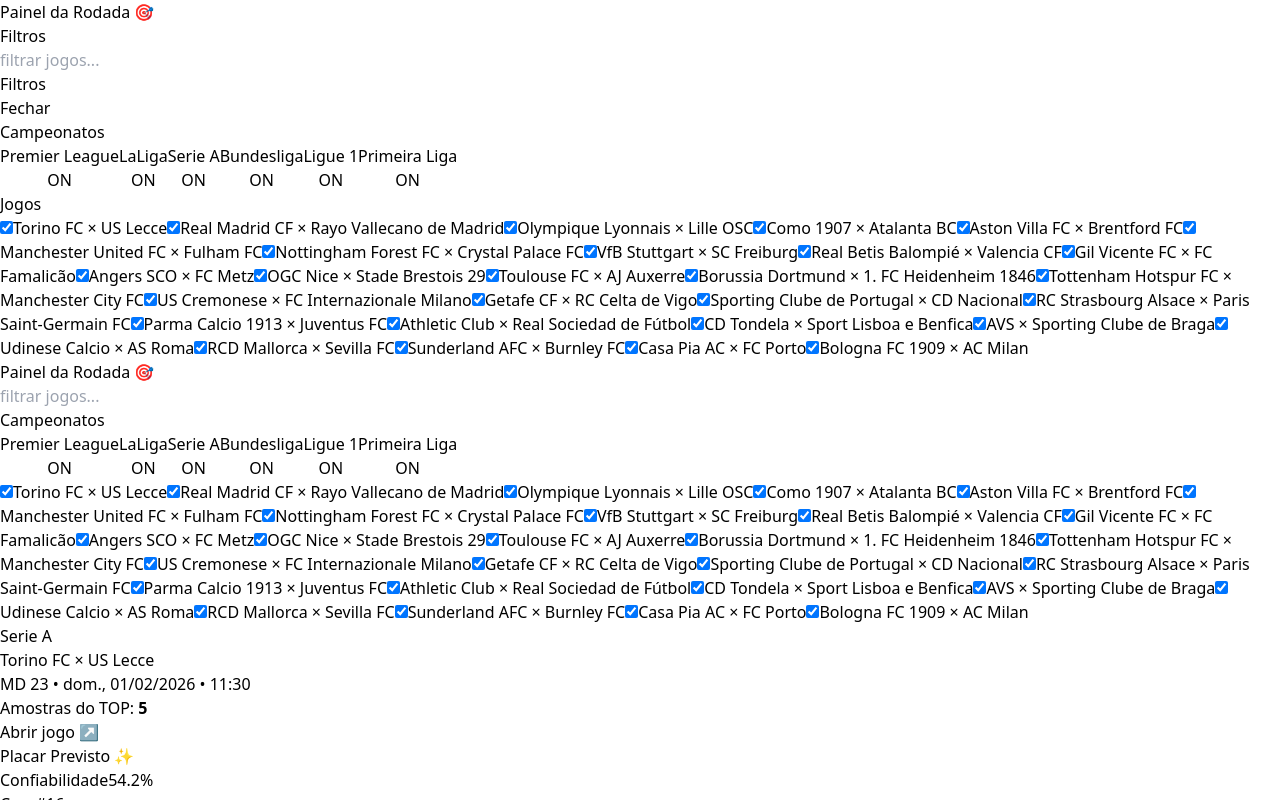
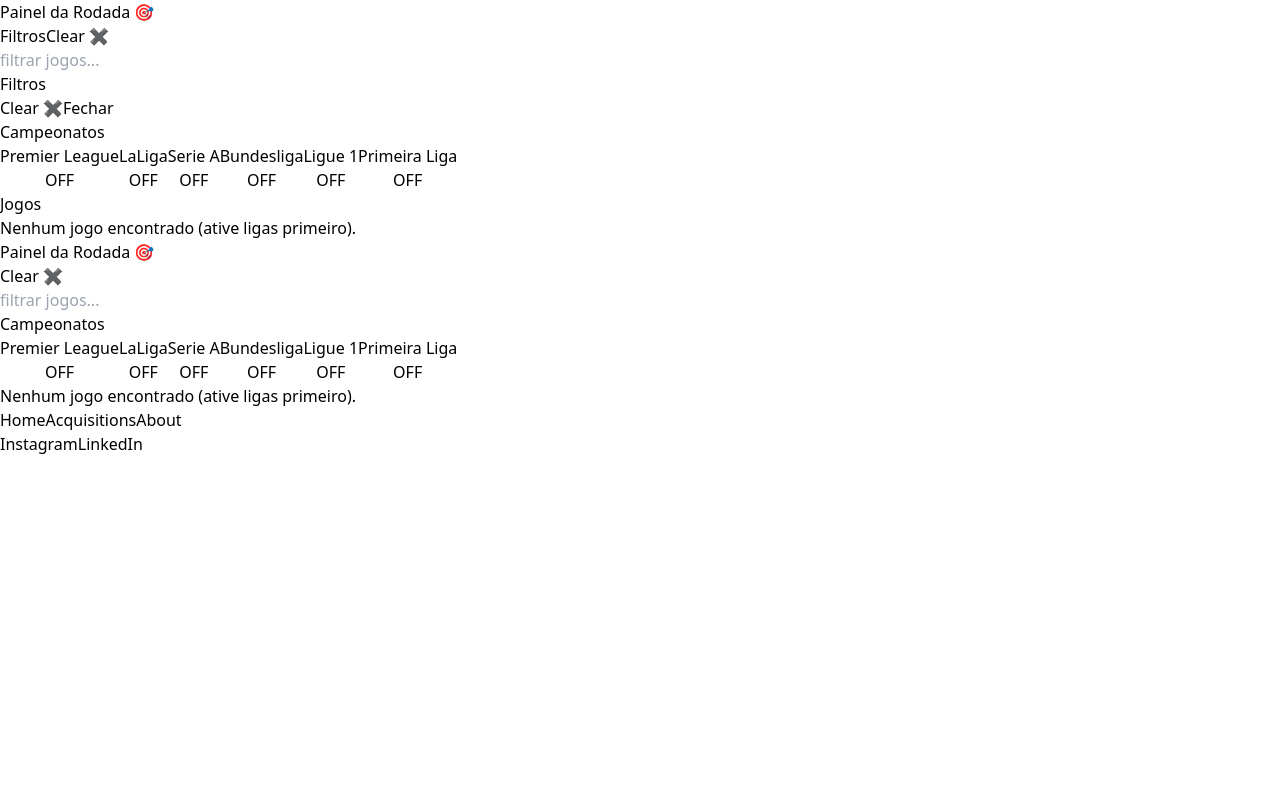
Before and after one commit to jeandcarvalho/OptimusBet, a React (Vite) app: page / in a window 1280 px wide. Both pictures are taken after a click on the button "Filtros". Shown: the top 800 px of the page. Built offline with nearby package versions, Linux system fonts and the light colour scheme.

Commit message:
Initial commit - OptimusBet base project

```diff
--- a/src/Components/Home.tsx
+++ b/src/Components/Home.tsx
@@ -1,6 +1,6 @@
 // Pages/Home.tsx
-import React, { useEffect, useMemo, useState } from "react";
-import { useNavigate } from "react-router-dom";
+import React, { useEffect, useMemo, useRef, useState } from "react";
+import { useNavigate, useSearchParams } from "react-router-dom";
 
 import Footer from "../Components/Footer";
 
@@ -286,10 +286,6 @@
   return `${date} • ${time}`;
 }
 
-function stableId(fx: FixtureStats & { baseKey?: string }): string {
-  return fx.meta.fixture_id || `${fx.meta.home_name}-${fx.meta.away_name}-${fx.meta.utcDate_fixture}-${fx.baseKey || ""}`;
-}
-
 // =====================================================
 // ✅ Team name canonicalization
 // =====================================================
@@ -401,10 +397,36 @@
 }
 
 // =====================================================
+// ✅ URL <-> filtros
+//   q = busca
+//   l = leagues ON (CSV list)
+//   g = games selected (baseKey list)
+// =====================================================
+function parseCsvListParam(v: string | null): string[] {
+  if (!v) return [];
+  return v
+    .split(",")
+    .map((s) => s.trim())
+    .filter(Boolean);
+}
+
+function toCsvListParam(items: string[]): string | null {
+  const xs = (items || []).map((s) => String(s).trim()).filter(Boolean);
+  return xs.length ? xs.join(",") : null;
+}
+
+function emptyBoolMap(keys: string[]): Record<string, boolean> {
+  const m: Record<string, boolean> = {};
+  for (const k of keys) m[k] = false;
+  return m;
+}
+
+// =====================================================
 // Home
 // =====================================================
 const Home: React.FC = () => {
   const navigate = useNavigate();
+  const [searchParams, setSearchParams] = useSearchParams();
 
   const [fixtures, setFixtures] = useState<FxUI[]>([]);
   const [visible, setVisible] = useState<Record<string, boolean>>({});
@@ -414,6 +436,9 @@
 
   const [leagueOn, setLeagueOn] = useState<Record<string, boolean>>({});
   const [filtersOpen, setFiltersOpen] = useState(false);
+
+  // ✅ evita loop de hydration -> URL sync
+  const hydratedRef = useRef(false);
 
   useEffect(() => {
     (async () => {
@@ -467,22 +492,45 @@
           );
         });
 
-        const lmap: Record<string, boolean> = {};
+        // ✅ keys disponíveis (pra inicializar maps)
+        const leaguesPresent = Array.from(new Set(out.map((f) => f.league)));
+
+        // ✅ HYDRATE a partir da URL (se houver). Se não houver, inicia TUDO OFF.
+        const qUrl = (searchParams.get("q") || "").trim();
+        const lUrl = parseCsvListParam(searchParams.get("l"));
+        const gUrl = parseCsvListParam(searchParams.get("g"));
+
+        const lmap: Record<string, boolean> = emptyBoolMap(leaguesPresent);
         const vis: Record<string, boolean> = {};
+
+        // 🔸 leagues ON vindos da URL
+        for (const lk of lUrl) lmap[lk] = true;
+
+        // 🔸 games ON vindos da URL (por baseKey)
+        const selectedSet = new Set(gUrl);
         for (const fx of out) {
-          lmap[fx.league] = lmap[fx.league] ?? true;
-          vis[stableId(fx)] = true;
+          vis[fx.baseKey] = selectedSet.has(fx.baseKey);
+        }
+
+        // ✅ se não tem nada na URL: inicia tudo OFF mesmo
+        if (!lUrl.length && !gUrl.length && !qUrl) {
+          for (const lk of leaguesPresent) lmap[lk] = false;
+          for (const fx of out) vis[fx.baseKey] = false;
         }
 
         setFixtures(out);
+        setLeagueOn(lmap);
         setVisible(vis);
-        setLeagueOn(lmap);
+        setQ(qUrl);
+
+        hydratedRef.current = true;
       } catch (e: any) {
         setErr(e?.message || "Erro desconhecido");
       } finally {
         setLoading(false);
       }
     })();
+    // eslint-disable-next-line react-hooks/exhaustive-deps
   }, []);
 
   const leagueKeys = useMemo(() => {
@@ -492,6 +540,7 @@
     return ks as LeagueKey[];
   }, [fixtures]);
 
+  // ✅ lista de jogos para o drawer/sidebar (respeita league + busca)
   const filtered = useMemo(() => {
     const qq = normTeam(q.trim());
     return fixtures.filter((fx) => {
@@ -502,12 +551,54 @@
     });
   }, [fixtures, q, leagueOn]);
 
-  const toggleLeague = (k: LeagueKey) => setLeagueOn((m) => ({ ...m, [k]: !(m[k] ?? true) }));
+  // ✅ sincroniza filtros -> URL (depois de hidratado)
+  useEffect(() => {
+    if (!hydratedRef.current) return;
+
+    const leaguesOnNow = leagueKeys.filter((k) => leagueOn[k] === true);
+    const gamesOnNow = fixtures.filter((fx) => visible[fx.baseKey] === true).map((fx) => fx.baseKey);
+
+    const next: Record<string, string> = {};
+
+    const qTrim = q.trim();
+    if (qTrim) next.q = qTrim;
+
+    const l = toCsvListParam(leaguesOnNow);
+    if (l) next.l = l;
+
+    const g = toCsvListParam(gamesOnNow);
+    if (g) next.g = g;
+
+    // ✅ evita re-render extra: só atualiza se mudou
+    const cur = searchParams.toString();
+    const nxt = new URLSearchParams(next).toString();
+    if (cur !== nxt) setSearchParams(next, { replace: true });
+    // eslint-disable-next-line react-hooks/exhaustive-deps
+  }, [q, leagueOn, visible, fixtures, leagueKeys]);
+
+  const toggleLeague = (k: LeagueKey) => setLeagueOn((m) => ({ ...m, [k]: !(m[k] ?? false) }));
+
+  const toggleGame = (baseKey: string, on: boolean) => setVisible((v) => ({ ...v, [baseKey]: on }));
+
+  const clearFilters = () => {
+    // limpa tudo + URL
+    setQ("");
+    setLeagueOn((prev) => emptyBoolMap(Object.keys(prev)));
+    setVisible((prev) => emptyBoolMap(Object.keys(prev)));
+    setSearchParams({}, { replace: true });
+  };
 
   const openFixture = (fx: FxUI) => {
-    const id = (fx?.meta?.fixture_id || stableId(fx)).toString();
+    const id = (fx?.meta?.fixture_id || `${fx.baseKey}`).toString();
     navigate(`/fixture/${encodeURIComponent(id)}`);
   };
+
+  const anySelection = useMemo(() => {
+    const lOn = Object.values(leagueOn).some(Boolean);
+    const gOn = Object.values(visible).some(Boolean);
+    const hasQ = !!q.trim();
+    return lOn || gOn || hasQ;
+  }, [leagueOn, visible, q]);
 
   return (
     <div className="min-h-screen flex flex-col bg-zinc-900 text-zinc-100">
@@ -523,6 +614,17 @@
                   className="rounded-xl border border-white/10 bg-white/5 px-3 py-2 text-xs font-semibold"
                 >
                   Filtros
+                </button>
+
+                <button
+                  onClick={clearFilters}
+                  disabled={!anySelection}
+                  className={[
+                    "rounded-xl border px-3 py-2 text-xs font-black",
+                    anySelection ? "border-white/10 bg-white/5 hover:bg-white/10" : "border-white/5 bg-white/5 opacity-40 cursor-not-allowed",
+                  ].join(" ")}
+                >
+                  Clear ✖
                 </button>
               </div>
             </div>
@@ -542,12 +644,24 @@
               <div className="absolute right-0 top-0 h-full w-[88%] max-w-[420px] border-l border-white/10 bg-zinc-950 p-4">
                 <div className="flex items-center justify-between">
                   <div className="text-sm font-black">Filtros</div>
+                  <div className="flex gap-2">
+                    <button
+                      onClick={clearFilters}
+                      disabled={!anySelection}
+                      className={[
+                        "rounded-xl border px-3 py-2 text-xs font-black",
+                        anySelection ? "border-white/10 bg-white/5 hover:bg-white/10" : "border-white/5 bg-white/5 opacity-40 cursor-not-allowed",
+                      ].join(" ")}
+                    >
+                      Clear ✖
+                    </button>
                     <button
                       onClick={() => setFiltersOpen(false)}
                       className="rounded-xl border border-white/10 bg-white/5 px-3 py-2 text-xs font-semibold"
                     >
                       Fechar
                     </button>
+                  </div>
                 </div>
 
                 <div className="mt-4">
@@ -559,14 +673,14 @@
                         onClick={() => toggleLeague(k)}
                         className={[
                           "flex items-center justify-between rounded-xl border px-3 py-2 text-sm",
-                          leagueOn[k] ?? true ? leaguePillClass(k) : "border-white/10 bg-white/5 text-zinc-200 opacity-80",
+                          leagueOn[k] ?? false ? leaguePillClass(k) : "border-white/10 bg-white/5 text-zinc-200 opacity-80",
                         ].join(" ")}
                       >
                         <div className="flex items-center gap-2">
                           <span className={["h-2.5 w-2.5 rounded-full", leagueDotClass(k)].join(" ")} />
                           <span className="font-bold">{leagueLabel(k)}</span>
                         </div>
-                        <span className="text-xs font-black">{leagueOn[k] ?? true ? "ON" : "OFF"}</span>
+                        <span className="text-xs font-black">{leagueOn[k] ?? false ? "ON" : "OFF"}</span>
                       </button>
                     ))}
                   </div>
@@ -575,15 +689,13 @@
                 <div className="mt-5 text-xs font-bold uppercase tracking-wide opacity-80">Jogos</div>
                 <div className="mt-3 flex flex-col gap-2 max-h-[60vh] overflow-auto pr-1">
                   {filtered.map((fx) => {
-                    const id = stableId(fx);
                     const title = `${fx.display_home} × ${fx.display_away}`.trim();
-
                     return (
-                      <label key={id} className="flex items-center gap-3 rounded-xl border border-white/10 bg-black/20 px-3 py-2 text-xs">
+                      <label key={fx.baseKey} className="flex items-center gap-3 rounded-xl border border-white/10 bg-black/20 px-3 py-2 text-xs">
                         <input
                           type="checkbox"
-                          checked={visible[id] ?? true}
-                          onChange={(e) => setVisible((v) => ({ ...v, [id]: e.target.checked }))}
+                          checked={visible[fx.baseKey] ?? false}
+                          onChange={(e) => toggleGame(fx.baseKey, e.target.checked)}
                           className="scale-110"
                         />
                         <span className={["h-2.5 w-2.5 rounded-full", leagueDotClass(fx.league)].join(" ")} />
@@ -591,6 +703,7 @@
                       </label>
                     );
                   })}
+                  {!filtered.length && <div className="text-xs opacity-70">Nenhum jogo encontrado (ative ligas primeiro).</div>}
                 </div>
               </div>
             </div>
@@ -599,7 +712,19 @@
           <div className="grid gap-3 md:grid-cols-[380px_1fr] md:gap-4">
             {/* Desktop sidebar */}
             <aside className="hidden md:sticky md:top-4 md:block md:h-[calc(100vh-2rem)] md:overflow-auto rounded-2xl border border-white/10 bg-gradient-to-b from-white/10 to-black/20 p-4 shadow-2xl">
+              <div className="flex items-center justify-between gap-2">
                 <div className="text-sm font-black">Painel da Rodada 🎯</div>
+                <button
+                  onClick={clearFilters}
+                  disabled={!anySelection}
+                  className={[
+                    "rounded-xl border px-3 py-2 text-xs font-black",
+                    anySelection ? "border-white/10 bg-white/5 hover:bg-white/10" : "border-white/5 bg-white/5 opacity-40 cursor-not-allowed",
+                  ].join(" ")}
+                >
+                  Clear ✖
+                </button>
+              </div>
 
               <input
                 value={q}
@@ -617,14 +742,14 @@
                       onClick={() => toggleLeague(k)}
                       className={[
                         "flex items-center justify-between rounded-xl border px-3 py-2 text-sm",
-                        leagueOn[k] ?? true ? leaguePillClass(k) : "border-white/10 bg-white/5 text-zinc-200 opacity-80",
+                        leagueOn[k] ?? false ? leaguePillClass(k) : "border-white/10 bg-white/5 text-zinc-200 opacity-80",
                       ].join(" ")}
                     >
                       <div className="flex items-center gap-2">
                         <span className={["h-2.5 w-2.5 rounded-full", leagueDotClass(k)].join(" ")} />
                         <span className="font-bold">{leagueLabel(k)}</span>
                       </div>
-                      <span className="text-xs font-black">{leagueOn[k] ?? true ? "ON" : "OFF"}</span>
+                      <span className="text-xs font-black">{leagueOn[k] ?? false ? "ON" : "OFF"}</span>
                     </button>
                   ))}
                 </div>
@@ -632,14 +757,13 @@
 
               <div className="mt-4 flex flex-col gap-2">
                 {filtered.map((fx) => {
-                  const id = stableId(fx);
                   const title = `${fx.display_home} × ${fx.display_away}`.trim();
                   return (
-                    <label key={id} className="flex items-center gap-3 rounded-xl border border-white/10 bg-black/20 px-3 py-2 text-xs">
+                    <label key={fx.baseKey} className="flex items-center gap-3 rounded-xl border border-white/10 bg-black/20 px-3 py-2 text-xs">
                       <input
                         type="checkbox"
-                        checked={visible[id] ?? true}
-                        onChange={(e) => setVisible((v) => ({ ...v, [id]: e.target.checked }))}
+                        checked={visible[fx.baseKey] ?? false}
+                        onChange={(e) => toggleGame(fx.baseKey, e.target.checked)}
                         className="scale-110"
                       />
                       <span className={["h-2.5 w-2.5 rounded-full", leagueDotClass(fx.league)].join(" ")} />
@@ -647,7 +771,7 @@
                     </label>
                   );
                 })}
-                {!filtered.length && <div className="text-xs opacity-70">Nenhum jogo encontrado.</div>}
+                {!filtered.length && <div className="text-xs opacity-70">Nenhum jogo encontrado (ative ligas primeiro).</div>}
               </div>
             </aside>
 
@@ -661,16 +785,15 @@
               )}
 
               {fixtures.map((fx, idx) => {
-                if ((leagueOn[fx.league] ?? true) === false) return null;
+                // ✅ agora: liga precisa estar ON E o jogo precisa estar selecionado
+                if ((leagueOn[fx.league] ?? false) === false) return null;
+                if (!(visible[fx.baseKey] ?? false)) return null;
 
                 const qq = normTeam(q.trim());
                 if (qq) {
                   const t = normTeam(`${fx.display_home} ${fx.display_away} ${fx.meta.competition} ${fx.league}`);
                   if (!t.includes(qq)) return null;
                 }
-
-                const id = stableId(fx);
-                if (!(visible[id] ?? true)) return null;
 
                 const homeName = fx.display_home;
                 const awayName = fx.display_away;
@@ -703,7 +826,7 @@
 
                 return (
                   <div
-                    key={`${id}-${idx}`}
+                    key={`${fx.baseKey}-${idx}`}
                     className="rounded-2xl border border-white/10 bg-[radial-gradient(1200px_240px_at_12%_0%,rgba(47,125,255,0.10),transparent_60%),radial-gradient(900px_220px_at_88%_0%,rgba(255,59,59,0.08),transparent_58%),linear-gradient(180deg,rgba(255,255,255,0.08),rgba(0,0,0,0.30))] p-3 sm:p-4 shadow-2xl"
                   >
                     {/* header */}
@@ -720,7 +843,9 @@
                           {homeName} × {awayName}
                         </div>
 
-                        <div className="mt-1 text-xs opacity-75">MD {fx.meta.matchday_fixture} • {dtPretty}</div>
+                        <div className="mt-1 text-xs opacity-75">
+                          MD {fx.meta.matchday_fixture} • {dtPretty}
+                        </div>
                       </div>
 
                       <div className="flex flex-wrap gap-2 sm:justify-end">
@@ -752,14 +877,15 @@
                               confiabCls === "conf-medio" && "border-yellow-300/30 bg-yellow-300/15",
                               confiabCls === "conf-ruim" && "border-red-400/30 bg-red-400/15",
                               confiabCls === "conf-na" && "border-white/10 bg-white/5 opacity-80",
-                            ].filter(Boolean).join(" ")}
+                            ]
+                              .filter(Boolean)
+                              .join(" ")}
                           >
                             {confiabLabel}
                           </span>
                         </div>
                       </div>
 
-                      {/* ✅ MOBILE-FIRST: nomes em cima (wrap), score central */}
                       <div className="mt-3">
                         {/* Names row */}
                         <div className="grid grid-cols-2 gap-3 items-start">
@@ -805,7 +931,6 @@
                       <div className="text-[11px] font-bold uppercase tracking-wide opacity-85">Média Simples</div>
 
                       <div className="mt-3 grid gap-3 md:grid-cols-1">
-
                         <StatBox title="Média Simples" gf={fmtNum(casa_gf_m, 2)} ga={fmtNum(casa_ga_m, 2)} />
                       </div>
                     </div>
@@ -997,12 +1122,9 @@
   );
 }
 
-function StatBox({  gf, ga }: { title: string; gf: string; ga: string }) {
+function StatBox({ gf, ga }: { title: string; gf: string; ga: string }) {
   return (
     <div className="rounded-2xl border border-white/10 bg-white/5 p-3">
-
-
-      {/* ✅ centralizado no mobile e no desktop */}
       <div className="mt-3 flex flex-col items-center justify-center gap-2 border-b border-white/10 pb-3">
         <div className="flex items-baseline gap-2 font-black tabular-nums justify-center">
           <span className="text-blue-400">{gf}</span>
@@ -1015,7 +1137,6 @@
           <span className="text-red-400 font-bold">Gols Visitante</span>
         </div>
       </div>
-
     </div>
   );
 }
```
Also changed, not shown: src/Components/Fixture.tsx (+10 -3 lines). Lines whose indentation alone changed are shown as unchanged.
